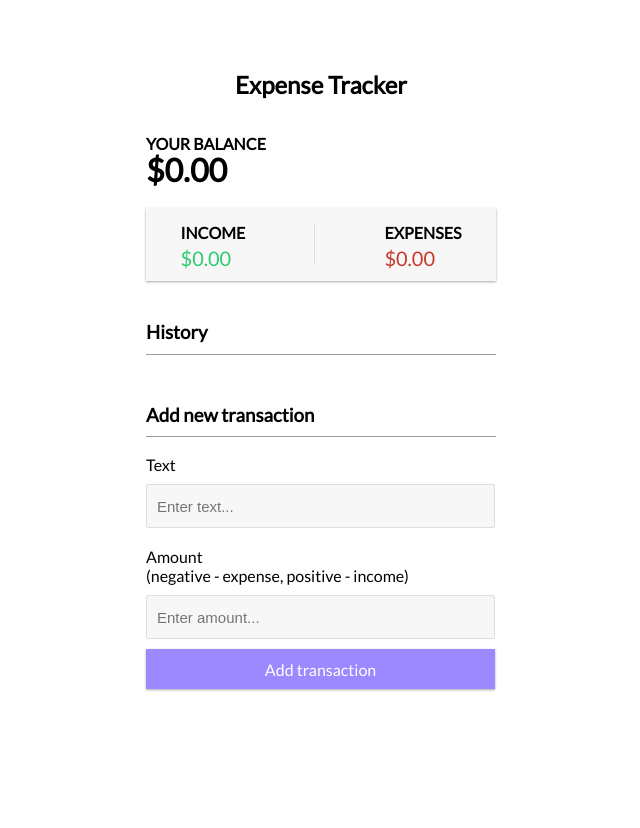
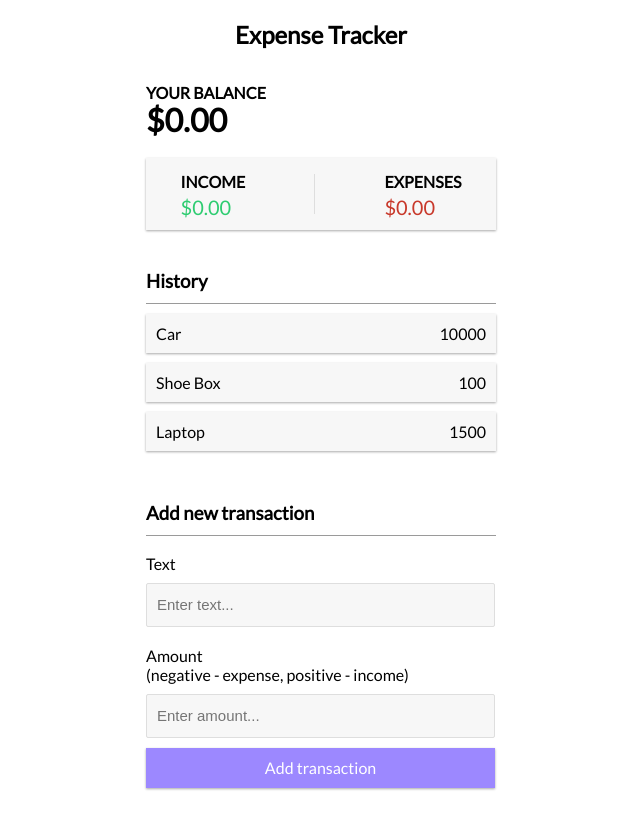
Before and after one commit to Amir-Shahzad7/Expense-Tracker-App, a React (Create React App) app: page / in a window 1280 px wide. Shown: the top 828 px of the page, without its empty margins (319-959 px from the left). Before the commit the page ends 800 px from the top, so only its background shows below. Built offline with nearby package versions, Linux system fonts and the light colour scheme.

Commit message:
Created GlobalContext & AppReducer

```diff
--- a/src/App.css
+++ b/src/App.css
@@ -30,6 +30,16 @@
 .TransactionHistory{
   margin-top: 30px;
   line-height: 5px;
+}
+.List{
+  list-style-type: none;
+  box-shadow: 0 1px 3px rgba(0, 0, 0, 0.12), 0 1px 2px rgba(0, 0, 0, 0.24);
+  background-color: #f7f7f7;
+  display: flex;
+  justify-content: space-between;
+  position: relative;
+  padding: 10px;
+  margin: 10px 0;
 }
 .AddTransaction{
   margin-top: 50px;
--- a/src/App.js
+++ b/src/App.js
@@ -6,10 +6,12 @@ import Balance from './Components/Balance';
 import Form from './Components/Form';
 import Header from './Components/Header';
 import TransactionHistory from './Components/TransactionHistory';
+import { GlobalProvider } from './Context/GlobalContext';
 
 function App() {
   return (
     <div className="App" >
+      <GlobalProvider>
         <Header></Header>
         <div>
           <Balance></Balance>
@@ -27,6 +29,7 @@ function App() {
         <div>
           <Form></Form>
         </div>
+      </GlobalProvider>
     </div>
   );
 }
--- a/src/Components/Balance.js
+++ b/src/Components/Balance.js
@@ -2,7 +2,7 @@ import React from 'react'
 
 const Balance = () => {
     return (
-        <div class="Balance">
+        <div className="Balance">
             <h4>YOUR BALANCE</h4>
             <h1>$0.00</h1>
         </div>
--- a/src/Components/Form.js
+++ b/src/Components/Form.js
@@ -1,17 +1,21 @@
-import React from 'react';
+import React, { useState } from 'react';
 
 const Form = () => {
+
+    const [text, setText] = useState();
+    const [amount, setAmount] = useState();
+
     return (
         <div className="Form">
             <form>
                 <label>Text</label>
                 <br />
-                <input type="text" className="InputBoxes" placeholder="Enter text..."></input>
+                <input type="text" value={text} onChange={(e) => setText(e.target.value)} className="InputBoxes" placeholder="Enter text..."></input>
                 <br />
                 <br />
                 <label>Amount<br />(negative - expense, positive - income)</label>
                 <br />
-                <input type="number" className="InputBoxes" placeholder="Enter amount..."></input>
+                <input type="number" value={amount} onChange={(e) => setAmount(e.target.value)} className="InputBoxes" placeholder="Enter amount..."></input>
                 <br />
                 <input type="submit" value="Add transaction" className="AddButton"></input>
             </form>
--- /dev/null
+++ b/src/Components/Transaction.js
@@ -0,0 +1,14 @@
+import React from 'react';
+
+const Transaction = ({ transactions }) => {
+    return (
+        <div>
+            <li className="List">
+                {transactions.text}
+                <span>{transactions.amount}</span>
+            </li>
+        </div>
+    )
+}
+
+export default Transaction;
--- a/src/Components/TransactionHistory.js
+++ b/src/Components/TransactionHistory.js
@@ -1,13 +1,22 @@
-import React from 'react';
+import React, { useContext } from 'react';
+import { GlobalContext } from '../Context/GlobalContext';
+import Transaction from './Transaction';
 
 const TransactionHistory = () => {
+
+    const { transactions } = useContext(GlobalContext);
+
     return (
         <div>
             <div className="TransactionHistory">
                 <h3>History</h3>
-
                 <hr className="HorizontalLine"></hr>
             </div>
+            {transactions.map(transactions => (
+                <Transaction transactions={transactions}></Transaction>
+            )
+            )}
+
         </div>
     )
 }
--- /dev/null
+++ b/src/Context/GlobalContext.js
@@ -0,0 +1,32 @@
+import React, { createContext, useReducer } from 'react';
+import AppReducer from '../Reducer/AppReducer';
+
+// Creating Initial State.
+
+const initialState = {
+    transactions: [
+        { id: 1, text: "Car", amount: 10000 },
+        { id: 2, text: "Shoe Box", amount: 100 },
+        { id: 3, text: "Laptop", amount: 1500 },
+    ]
+}
+
+// Creating Global Context.
+
+
+export const GlobalContext = createContext(initialState);
+
+
+// Creating GlobalProvider.
+
+export const GlobalProvider = ({children}) => {
+    const [state, dispatch] = useReducer(AppReducer, initialState);
+    return (
+        <GlobalContext.Provider value={
+            {
+                transactions: state.transactions
+            }
+        }> {children}
+        </GlobalContext.Provider>
+    )
+}
--- /dev/null
+++ b/src/Reducer/AppReducer.js
@@ -0,0 +1,12 @@
+const AppReducer = () => {
+    return (
+        (state, action) => {
+            switch(action) {
+                default:
+                    return state;
+            }
+        }
+    )
+}
+
+export default AppReducer;
```
Lines whose indentation alone changed are shown as unchanged.
